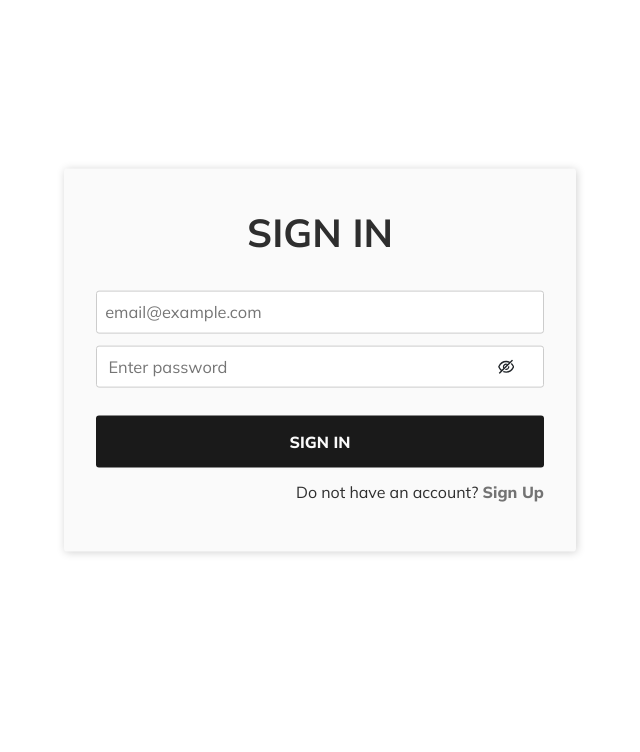
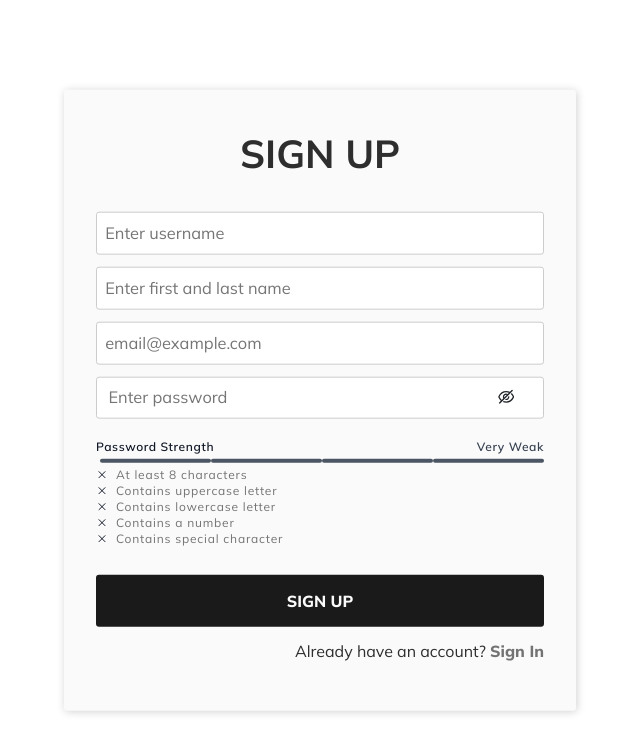
Before and after one commit to MAbdurahman/bs-reactjs-validation, a React (Vite) app: page / in a window 1280 px wide. Shown: the top 752 px of the page, without its empty margins (320-960 px from the left). Built offline with nearby package versions, Linux system fonts and the light colour scheme.

Commit message:
Make the proper adjustment to the routes in App.jsx

```diff
--- a/src/app/App.jsx
+++ b/src/app/App.jsx
@@ -12,7 +12,7 @@ export default function App() {
    return (
       <Fragment>
          <Routes>
-            <Route path='/' element={<SignIn2/>}/>
+            <Route path='/' element={<SignUp2/>}/>
             <Route path='/sign-in' element={<SignIn/>}/>
             <Route path='/sign-up' element={<SignUp/>}/>
             <Route path='/sign-in-2' element={<SignIn2/>}/>
```
